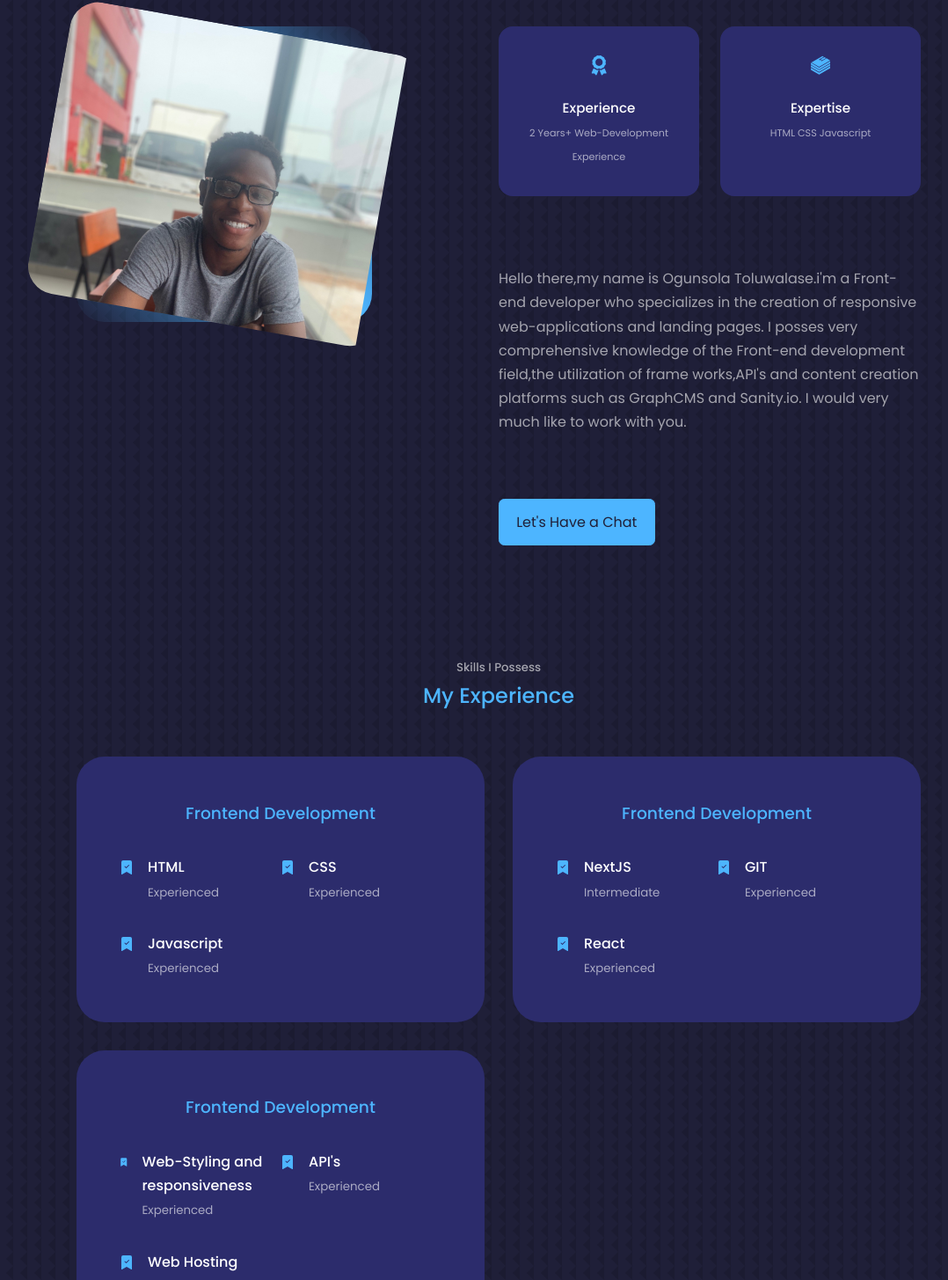
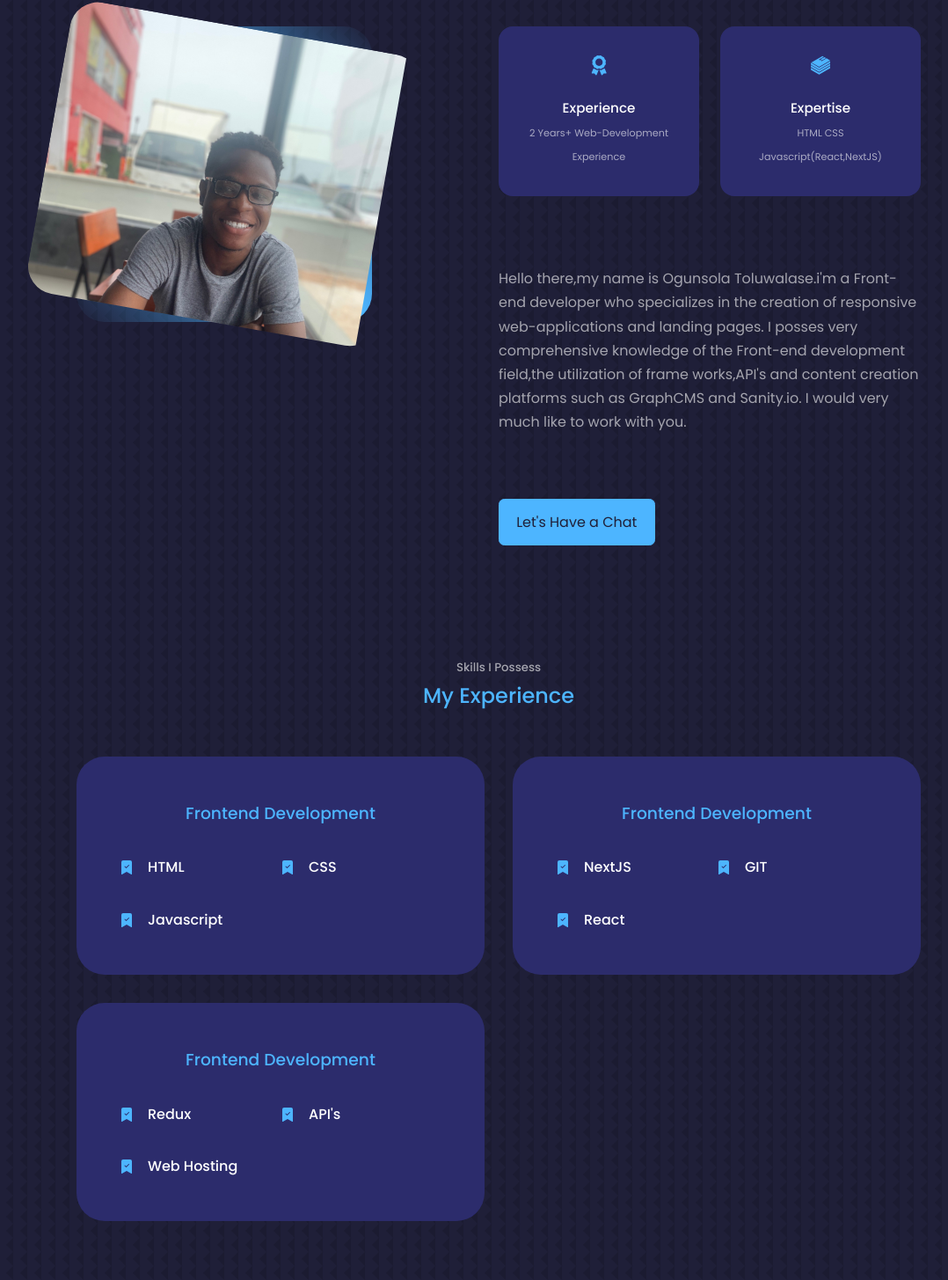
Before and after one commit to Captain-awesome619/portfolio, a React (Create React App) app: page / in a window 1280 px wide. Shown: the part 1009-2464 px from the top of the page at 88% size, without its empty margins (73-1151 px from the left). Built offline with nearby package versions, Linux system fonts and the light colour scheme.

Commit message:
initial commit

```diff
--- a/src/components/about/About.jsx
+++ b/src/components/about/About.jsx
@@ -36,7 +36,7 @@ const About = () => {
             <article className="about__card">
               < SiBookstack className="about__icon"/>
               <h5>Expertise</h5>
-              <small>HTML CSS Javascript</small>
+              <small>HTML CSS Javascript(React,NextJS)</small>
               </article>
             </div>
             <p >Hello there,my name is Ogunsola Toluwalase.i'm a Front-end developer who specializes in the creation of responsive web-applications and landing pages.
--- a/src/components/experience/Experience.jsx
+++ b/src/components/experience/Experience.jsx
@@ -29,21 +29,21 @@ const Experience = () => {
             <BsBookmarkCheckFill className='experience__details-icon'/>
             <div>
             <h4>HTML</h4>
-            <small className="text-light">Experienced</small>
+
             </div>
             </article>
           <article className="experience__details">
             <BsBookmarkCheckFill  className='experience__details-icon'/>
         <div>
             <h4>CSS</h4>
-            <small className="text-light">Experienced</small>
+
             </div>
             </article>
           <article className="experience__details">
             <BsBookmarkCheckFill className='experience__details-icon'/>
             <div>
             <h4>Javascript</h4>
-            <small className="text-light">Experienced</small>
+
             </div>
             </article>
             </div>
@@ -57,21 +57,21 @@ const Experience = () => {
             <BsBookmarkCheckFill className='experience__details-icon' />
 <div>
             <h4>NextJS</h4>
-            <small className="text-light">Intermediate</small>
+
             </div>
             </article>
           <article className="experience__details">
             <BsBookmarkCheckFill className='experience__details-icon' />
             <div>
             <h4>GIT</h4>
-            <small className="text-light">Experienced</small>
+
         </div>
             </article>
           <article className="experience__details">
             <BsBookmarkCheckFill className='experience__details-icon'/>
             <div>
             <h4>React</h4>
-            <small className="text-light">Experienced</small>
+
             </div>
             </article>
             </div>
@@ -82,22 +82,22 @@ const Experience = () => {
           <article className="experience__details">
             <BsBookmarkCheckFill className='experience__details-icon' />
 <div>
-            <h4>Web-Styling and responsiveness</h4>
-            <small className="text-light">Experienced</small>
+            <h4>Redux</h4>
+
             </div>
             </article>
           <article className="experience__details">
             <BsBookmarkCheckFill className='experience__details-icon' />
             <div>
             <h4>API's</h4>
-            <small className="text-light">Experienced</small>
+
         </div>
             </article>
           <article className="experience__details">
             <BsBookmarkCheckFill className='experience__details-icon'/>
             <div>
             <h4>Web Hosting</h4>
-            <small className="text-light">Experienced</small>
+
             </div>
             </article>
             </div>
--- a/src/components/header/CTA.jsx
+++ b/src/components/header/CTA.jsx
@@ -1,6 +1,6 @@
 import React from 'react'
 import './header.css'
-import CV from '../../assets/Resume.pdf'
+import CV from '../../assets/Resume2.pdf'
 import Toggle from '../Toggle/Toggle'
 const CTA = () => {
   return (
```
Also changed, not shown: 2 other files (tests, documents, lock files or other folders).
